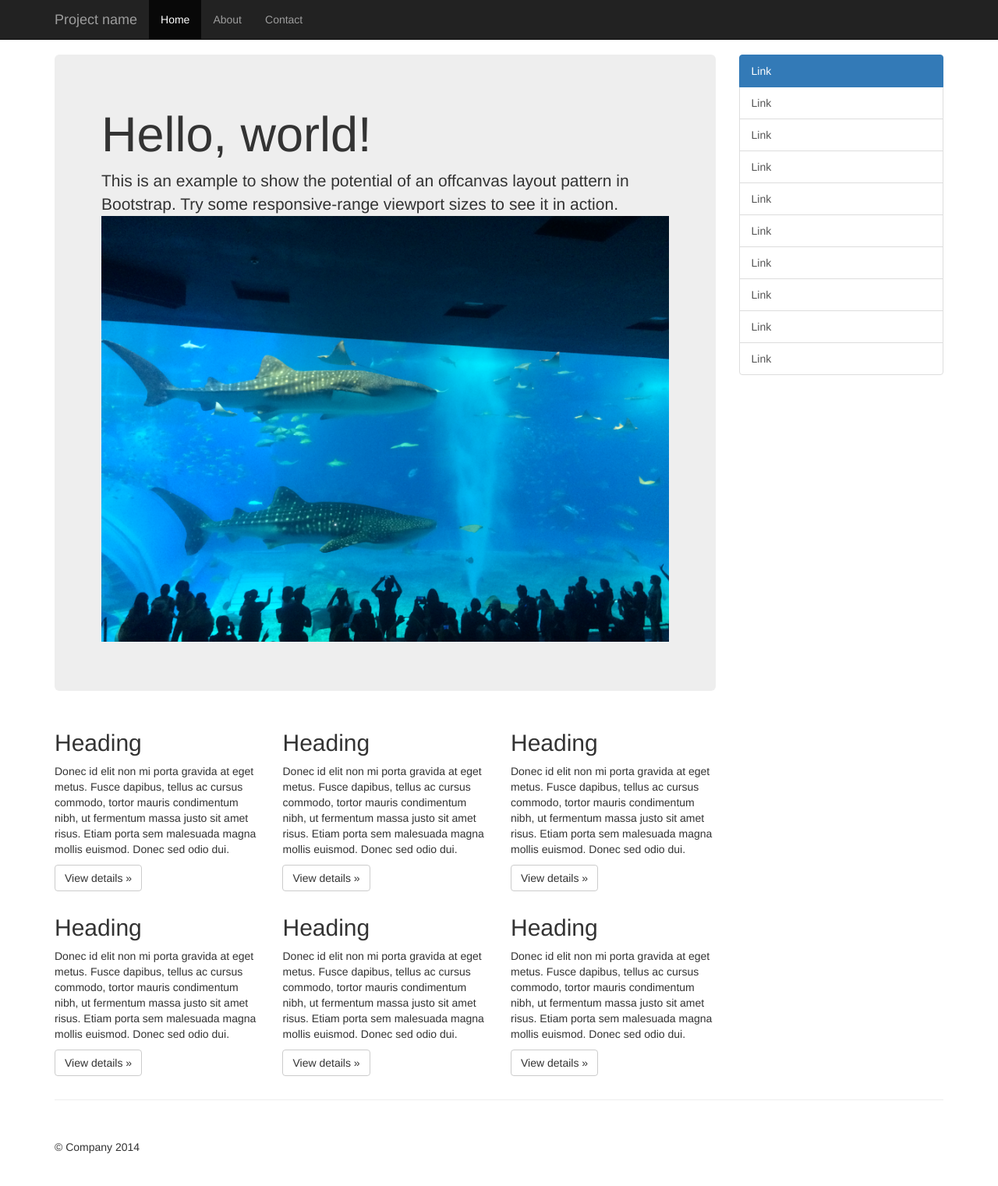
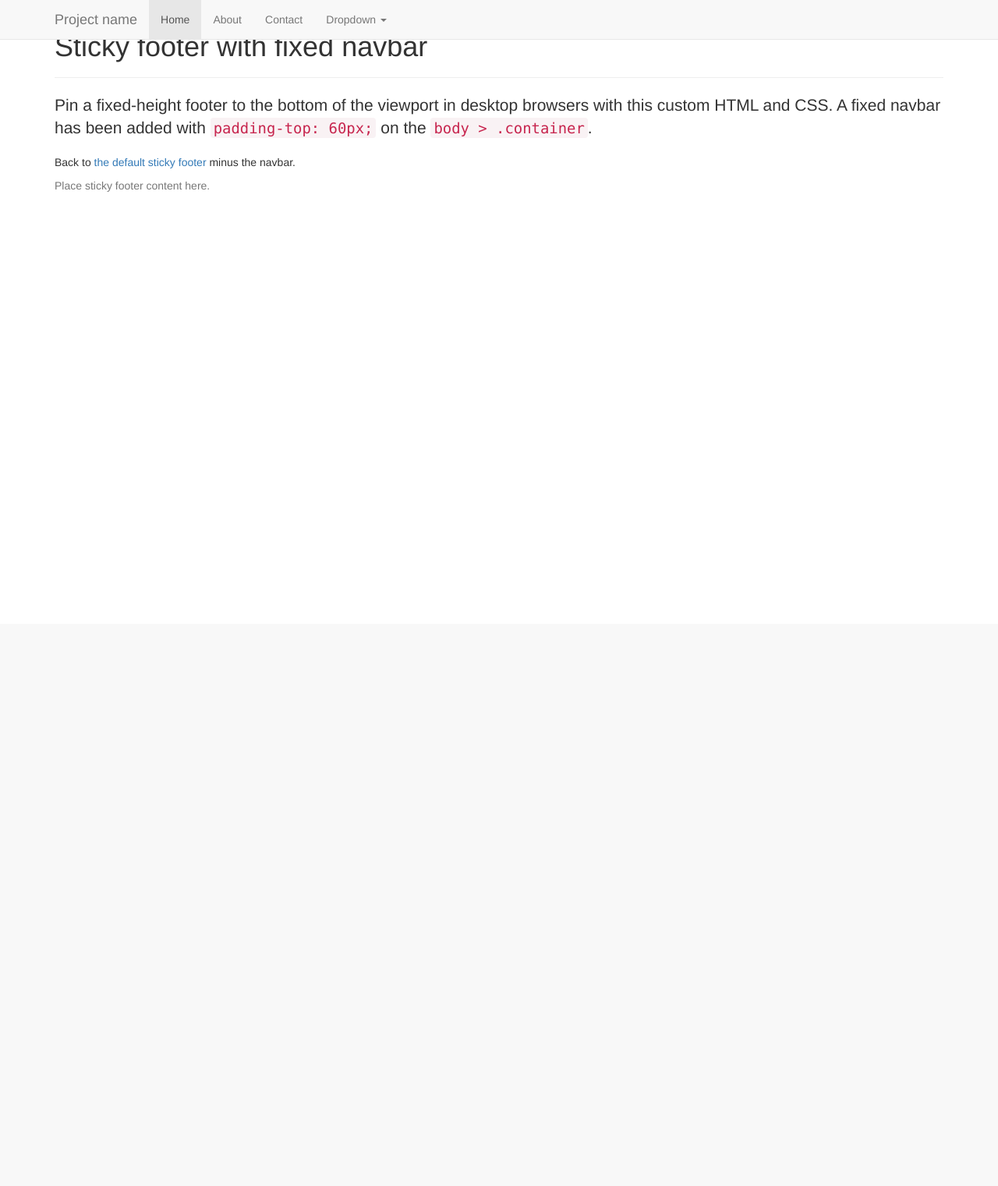
Before and after one commit to f85084/web_old, a PHP site: page / in a window 1280 px wide. Shown: the whole page at 78% size. After the commit the page ends 246 px from the top, so only its background shows below. Run offline with PHP 8.4, Linux system fonts and the light colour scheme; some libraries are stand-ins or nearby versions.

Commit message:
更新版面
更新版面

```diff
--- a/index.php
+++ b/index.php
@@ -8,79 +8,45 @@
     <meta name=description content="">
     <meta name=author content="">
     <link rel=icon href=/Content/AssetsBS3/img/favicon.ico>
-    <title>An's 旅</title>
+    <title>Sticky Footer Navbar Template for Bootstrap</title>
     <link href=https://maxcdn.bootstrapcdn.com/bootstrap/3.3.1/css/bootstrap.min.css rel=stylesheet>
-    <link href=css/index/css1020.css rel=stylesheet>
+    <link href=/Content/AssetsBS3/examples/sticky-footer-navbar.css rel=stylesheet>
     <!--[if lt IE 9]><script src=~/Scripts/AssetsBS3/ie8-responsive-file-warning.js></script><![endif]-->
-    <script src=css/index/ie-emulation-modes-warning.js></script>
+    <script src=/Scripts/AssetsBS3/ie-emulation-modes-warning.js></script>
     <!--[if lt IE 9]><script src=https://oss.maxcdn.com/html5shiv/3.7.2/html5shiv.min.js></script><script src=https://oss.maxcdn.com/respond/1.4.2/respond.min.js></script><![endif]-->
-<script type="text/javascript" src="http://code.jquery.com/jquery-1.4.4.min.js"></script>
-<style>
-#fx {
-    display: block;
-    max-width: 100%;
-    height: auto;
-}
-</style>
+
     <body>
-    <nav class="navbar navbar-fixed-top navbar-inverse" role=navigation>
+        <nav class="navbar navbar-default navbar-fixed-top" role=navigation>
             <div class=container>
                 <div class=navbar-header>
                     <button type=button class="navbar-toggle collapsed" data-toggle=collapse data-target=#navbar aria-expanded=false aria-controls=navbar> <span class=sr-only>Toggle navigation</span> <span class=icon-bar></span> <span class=icon-bar></span> <span class=icon-bar></span> </button> <a class=navbar-brand href=#>Project name</a></div>
                 <div id=navbar class="collapse navbar-collapse">
                     <ul class="nav navbar-nav">
                         <li class=active><a href=#>Home</a>
-                      <li><a href=#about>About</a>
-                      <li><a href=#contact>Contact</a></ul>
+                            <li><a href=#about>About</a>
+                                <li><a href=#contact>Contact</a>
+                                    <li class=dropdown><a href=# class=dropdown-toggle data-toggle=dropdown role=button aria-expanded=false>Dropdown <span class=caret></span></a>
+                                        <ul class=dropdown-menu role=menu>
+                                            <li><a href=#>Action</a>
+                                                <li><a href=#>Another action</a>
+                                                    <li><a href=#>Something else here</a>
+                                                        <li class=divider>
+                                                            <li class=dropdown-header>Nav header
+                                                                <li><a href=#>Separated link</a>
+                                                                    <li><a href=#>One more separated link</a></ul>
+                    </ul>
                 </div>
             </div>
         </nav>
         <div class=container>
-            <div class="row row-offcanvas row-offcanvas-right">
-                <div class="col-xs-12 col-sm-9">
-                    <p class="pull-right visible-xs">
-                        <button type=button class="btn btn-primary btn-xs" data-toggle=offcanvas>分類</button>
-                  <div class=jumbotron>
-                            <h1>Hello, world!</h1>
-                            <p>This is an example to show the potential of an offcanvas layout pattern in Bootstrap. Try some responsive-range viewport sizes to see it in action.
-                             <img id="fx" src="photo/index/2015-10-1.jpg"/>
-</div>
-                        <div class=row>
-                            <div class="col-xs-6 col-lg-4">
-                                <h2>Heading</h2>
-                                <p>Donec id elit non mi porta gravida at eget metus. Fusce dapibus, tellus ac cursus commodo, tortor mauris condimentum nibh, ut fermentum massa justo sit amet risus. Etiam porta sem malesuada magna mollis euismod. Donec sed odio dui.
-                              <p><a class="btn btn-default" href=# role=button>View details &raquo;</a></div>
-                            <div class="col-xs-6 col-lg-4">
-                                <h2>Heading</h2>
-                                <p>Donec id elit non mi porta gravida at eget metus. Fusce dapibus, tellus ac cursus commodo, tortor mauris condimentum nibh, ut fermentum massa justo sit amet risus. Etiam porta sem malesuada magna mollis euismod. Donec sed odio dui.
-                              <p><a class="btn btn-default" href=# role=button>View details &raquo;</a></div>
-                            <div class="col-xs-6 col-lg-4">
-                                <h2>Heading</h2>
-                                <p>Donec id elit non mi porta gravida at eget metus. Fusce dapibus, tellus ac cursus commodo, tortor mauris condimentum nibh, ut fermentum massa justo sit amet risus. Etiam porta sem malesuada magna mollis euismod. Donec sed odio dui.
-                              <p><a class="btn btn-default" href=# role=button>View details &raquo;</a></div>
-                            <div class="col-xs-6 col-lg-4">
-                                <h2>Heading</h2>
-                                <p>Donec id elit non mi porta gravida at eget metus. Fusce dapibus, tellus ac cursus commodo, tortor mauris condimentum nibh, ut fermentum massa justo sit amet risus. Etiam porta sem malesuada magna mollis euismod. Donec sed odio dui.
-                              <p><a class="btn btn-default" href=# role=button>View details &raquo;</a></div>
-                            <div class="col-xs-6 col-lg-4">
-                                <h2>Heading</h2>
-                                <p>Donec id elit non mi porta gravida at eget metus. Fusce dapibus, tellus ac cursus commodo, tortor mauris condimentum nibh, ut fermentum massa justo sit amet risus. Etiam porta sem malesuada magna mollis euismod. Donec sed odio dui.
-                              <p><a class="btn btn-default" href=# role=button>View details &raquo;</a></div>
-                            <div class="col-xs-6 col-lg-4">
-                                <h2>Heading</h2>
-                                <p>Donec id elit non mi porta gravida at eget metus. Fusce dapibus, tellus ac cursus commodo, tortor mauris condimentum nibh, ut fermentum massa justo sit amet risus. Etiam porta sem malesuada magna mollis euismod. Donec sed odio dui.
-                              <p><a class="btn btn-default" href=# role=button>View details &raquo;</a></div>
-                        </div>
-                </div>
-                <div class="col-xs-6 col-sm-3 sidebar-offcanvas" id=sidebar role=navigation>
-                    <div class=list-group><a href=# class="list-group-item active">Link</a> <a href=# class=list-group-item>Link</a> <a href=# class=list-group-item>Link</a> <a href=# class=list-group-item>Link</a> <a href=# class=list-group-item>Link</a> <a href=# class=list-group-item>Link</a> <a href=# class=list-group-item>Link</a> <a href=# class=list-group-item>Link</a> <a href=# class=list-group-item>Link</a> <a href=# class=list-group-item>Link</a></div>
-                </div>
-          </div>
-            <hr>
-            <footer>
-                <p>&copy; Company 2014</footer>
-    </div>
+            <div class=page-header>
+                <h1>Sticky footer with fixed navbar</h1></div>
+            <p class=lead>Pin a fixed-height footer to the bottom of the viewport in desktop browsers with this custom HTML and CSS. A fixed navbar has been added with <code>padding-top: 60px;</code> on the <code>body > .container</code>.
+                <p>Back to <a href="/bs3/Examples?name=sticky-footer">the default sticky footer</a> minus the navbar.</div>
+        <footer class=footer>
+            <div class=container>
+                <p class=text-muted>Place sticky footer content here.</div>
+        </footer>
         <script src=https://ajax.googleapis.com/ajax/libs/jquery/1.11.1/jquery.min.js></script>
         <script src=https://maxcdn.bootstrapcdn.com/bootstrap/3.3.1/js/bootstrap.min.js></script>
-    <script src=css/index/ie10-viewport-bug-workaround.js></script>
-<script src=css/index/offcanvas.js></script>
+        <script src=/Scripts/AssetsBS3/ie10-viewport-bug-workaround.js></script>
```
Also changed, not shown: css/index/css1026.css (added, +39 -0 lines), index4.php (added, +86 -0 lines).
